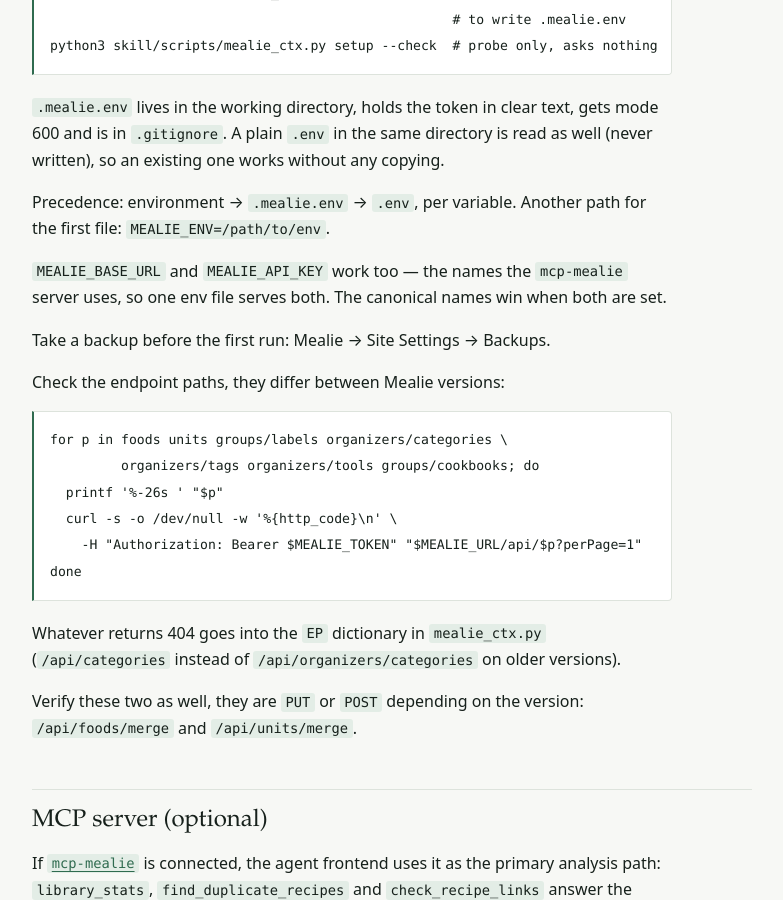
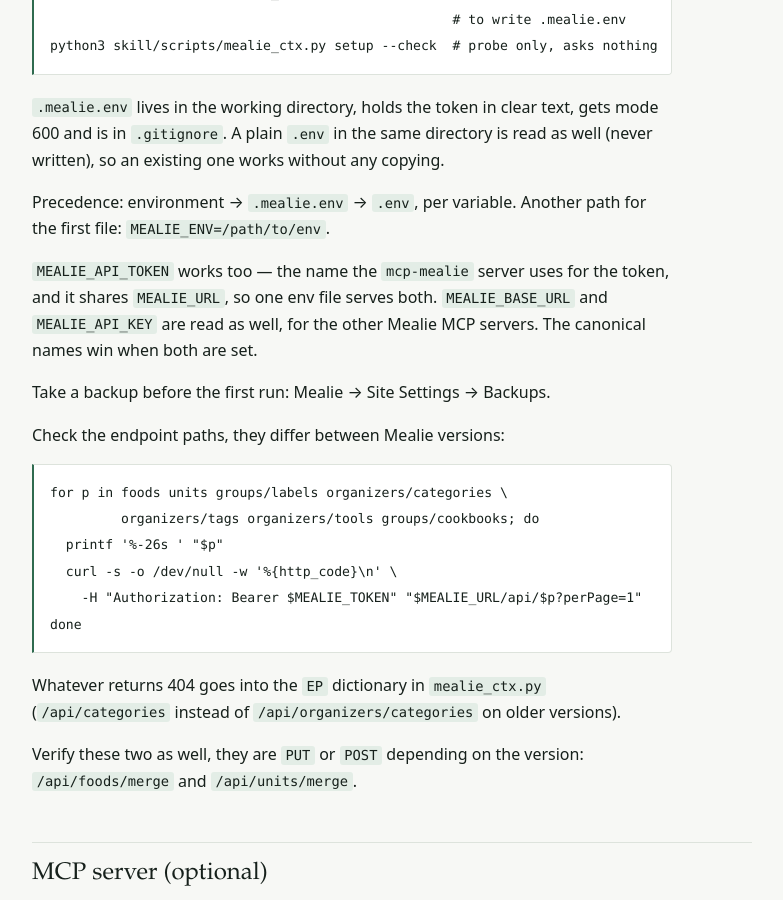
Before and after one commit to mgummich/mealie-skill, a Jekyll site: the page built from README.md, in a window 1280 px wide and 900 px high, scrolled down 2073 px. Shown: the whole window, without its empty margins (248-1031 px from the left). Built offline with Jekyll 4.4.1, drawn with Linux system fonts in a browser that asks for light colours; our own code applies the rules of GitHub Pages for plain Markdown files.

Commit message:
fix: read the mcp-mealie token name, and catch up with its new tools (#15)
The token alias was wrong: mcp-mealie shares MEALIE_URL but names the token
MEALIE_API_TOKEN, which the script did not accept. MEALIE_BASE_URL and
MEALIE_API_KEY, the names of the other Mealie MCP servers, stay.

references/mcp.md missed five tools the server has gained: bulk_tag_recipes
(one call instead of one update_recipe per recipe), delete_meal_plan_entry,
upload_recipe_image, list_cookbooks and delete_cookbook. list_cookbooks was
the real gap — cookbooks.md asked for a cookbook_id with no documented way
to get one.

Also caught up: renamed_from is the old slug, not the new one; a failed
scrape is flagged in the result's own note; find_duplicate_recipes and
check_recipe_links report truncation in a note; search_recipes answers the
usage question.


Claude-Session: https://claude.ai/code/session_01UW9PoJzpb5T3LA5aas4CRo

Co-authored-by: Claude Opus 5 (1M context) <noreply@anthropic.com>

```diff
--- a/README.md
+++ b/README.md
@@ -91,9 +91,10 @@ read as well (never written), so an existing one works without any copying.
 Precedence: environment → `.mealie.env` → `.env`, per variable. Another path
 for the first file: `MEALIE_ENV=/path/to/env`.
 
-`MEALIE_BASE_URL` and `MEALIE_API_KEY` work too — the names the `mcp-mealie`
-server uses, so one env file serves both. The canonical names win when both
-are set.
+`MEALIE_API_TOKEN` works too — the name the `mcp-mealie` server uses for the
+token, and it shares `MEALIE_URL`, so one env file serves both.
+`MEALIE_BASE_URL` and `MEALIE_API_KEY` are read as well, for the other Mealie
+MCP servers. The canonical names win when both are set.
 
 Take a backup before the first run: Mealie → Site Settings → Backups.
 
```
Also changed, not shown: HOWTO.md (+4 -2 lines), skill/SKILL.md (+3 -2 lines), skill/references/cookbooks.md (+7 -1 lines), skill/references/mcp.md (+32 -6 lines), 1 other file.
